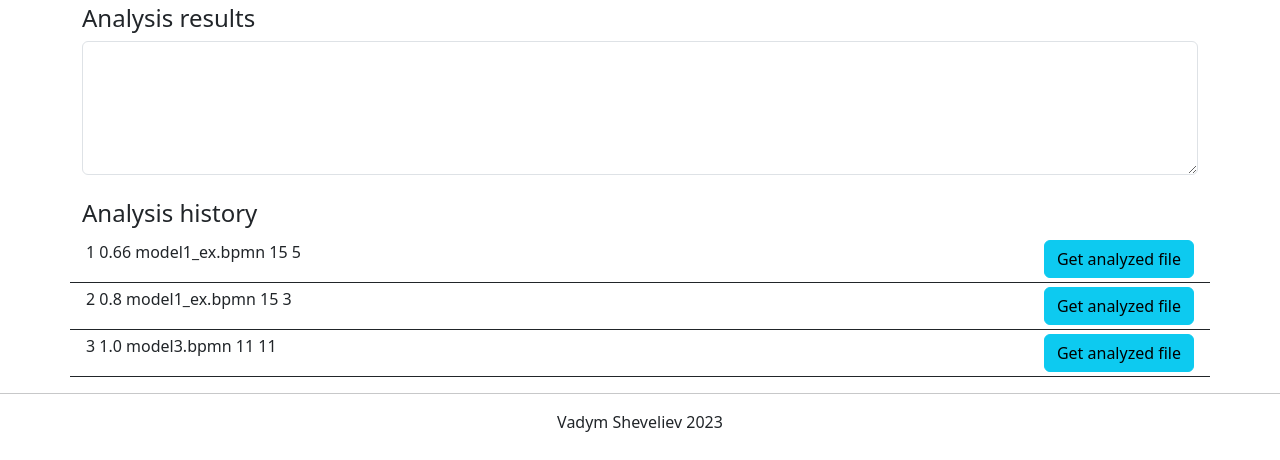
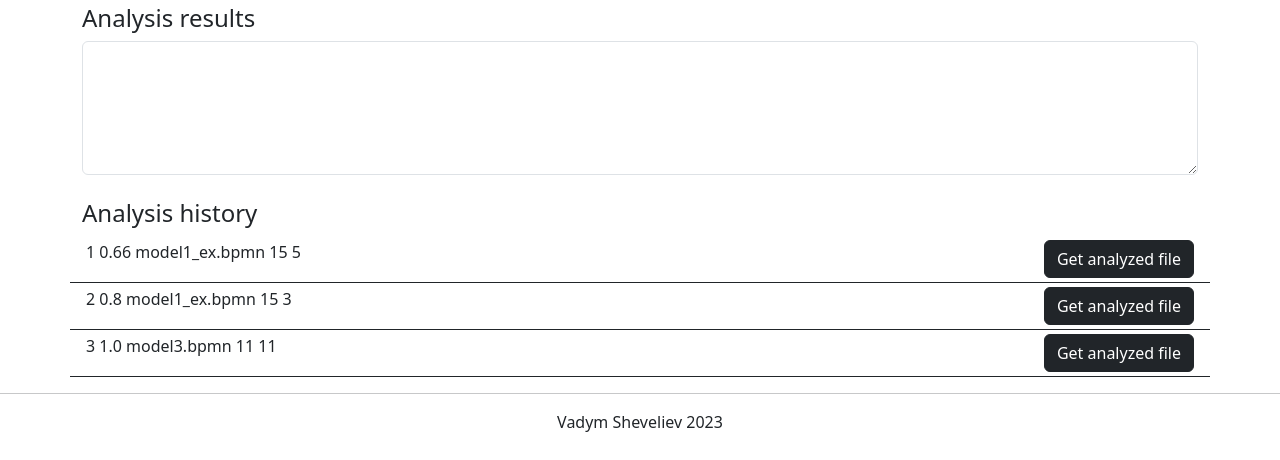
Before and after one commit to pixeleon/bpmnice, a Flask app: page / in a window 1280 px wide. Shown: the part 340-800 px from the top of the page. Run offline with Flask 3, Linux system fonts and the light colour scheme.

Commit message:
Update history buttons

```diff
--- a/templates/home.html
+++ b/templates/home.html
@@ -38,7 +38,7 @@
                 {{result['invalidTasks']}}
             </div>
             <div class="col-3">
-                <button type="button" class="btn btn btn-info" style="float: right">Get analyzed file</button>
+                <button type="button" class="btn btn-dark" style="float: right">Get analyzed file</button>
             </div>
         </div>
         <div>
```
